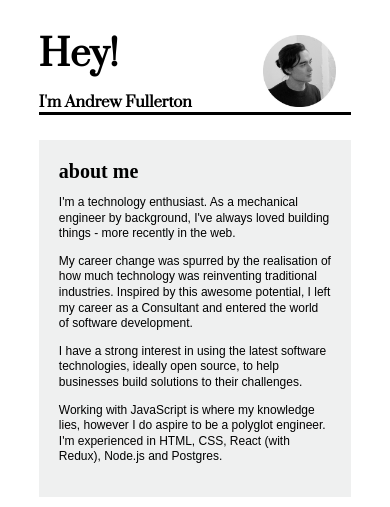
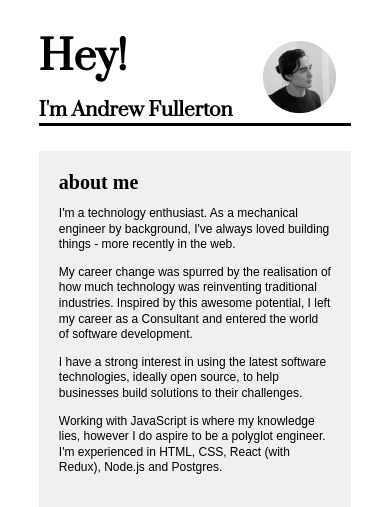
Before and after one commit to fullo01/portfolio-2018, a PHP site: page /index.html in a window 390 px wide. Shown: the top 507 px of the page. Run offline with PHP 8.4, Linux system fonts and the light colour scheme; some libraries are stand-ins or nearby versions.

Commit message:
amended heading text size for mobile viewing

```diff
--- a/style.css
+++ b/style.css
@@ -230,12 +230,12 @@ footer {
 
 @media screen and (max-width: 700px) {
   header {
-    font-size: 18px;
+    font-size: 20px;
     grid-template-columns: 2fr 1fr;
   }
 
   header h2 {
-    font-size: 15px;
+    font-size: 19px;
   }
 
   header img {
```
